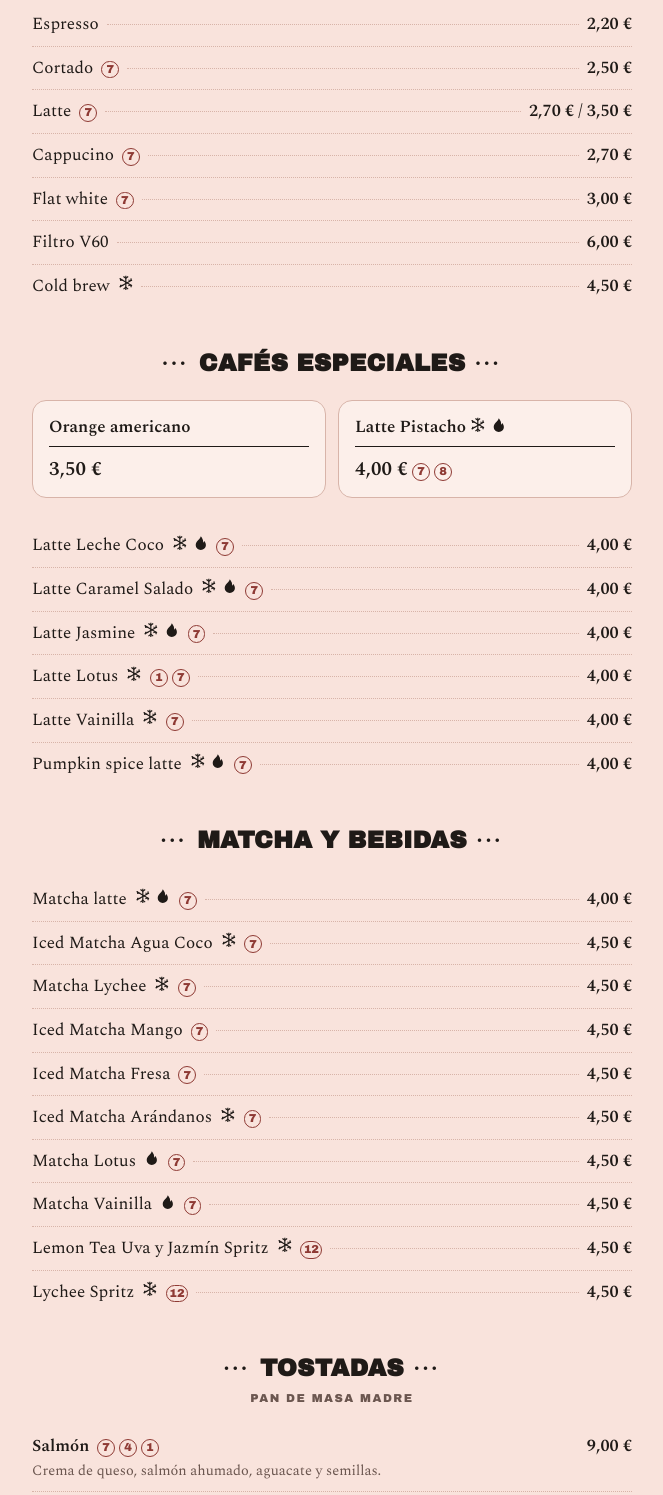
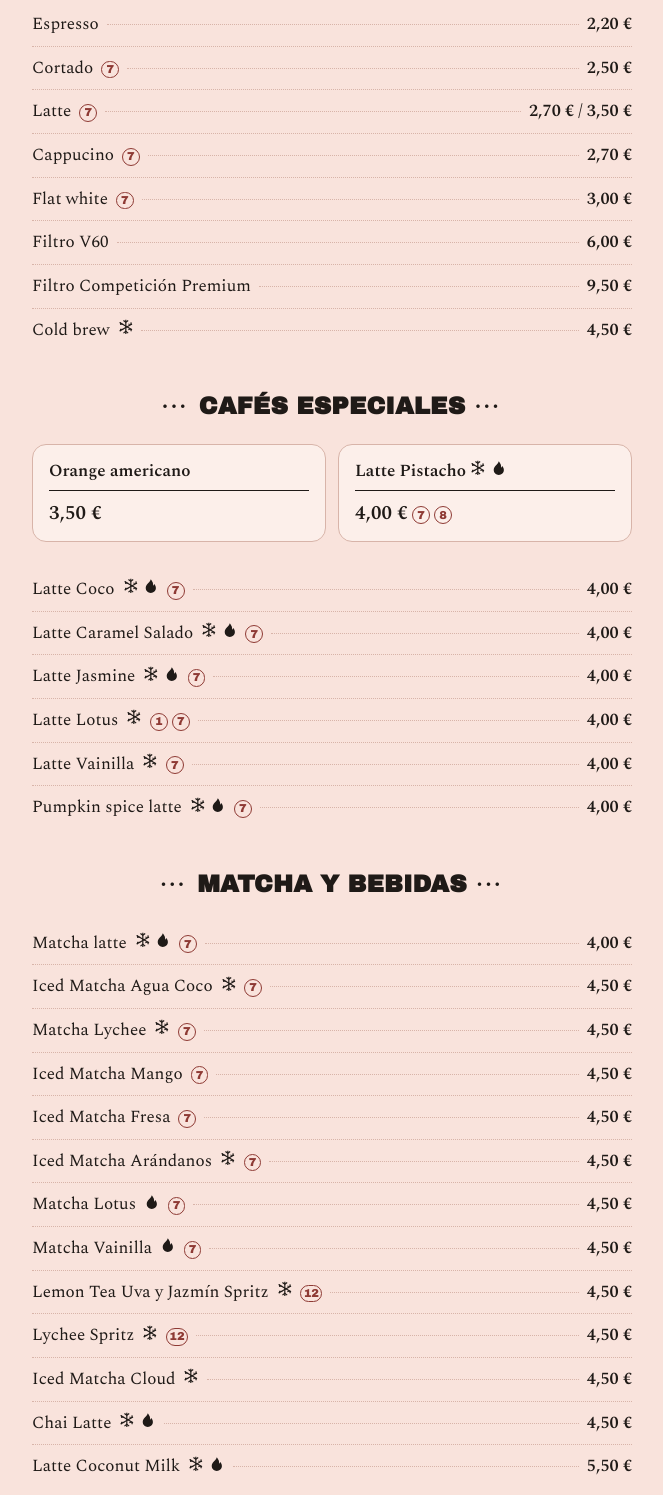
Before and after one commit to Oscarla0/molly-coffee-menu, a plain HTML site: page menu.html in a window 1280 px wide. Shown: the part 463-1958 px from the top of the page, without its empty margins (308-971 px from the left). Drawn offline with nearby package versions, Linux system fonts and the light colour scheme.

Commit message:
Añade Iced Matcha Cloud, Chai Latte y Latte Coconut Milk; Filtro Competición Premium; sube extra de sirope a 0,50 €
Co-Authored-By: Claude Sonnet 5 <noreply@anthropic.com>
Claude-Session: https://claude.ai/code/session_017Z1EUBHK4cdxFWvMd2GSnP

```diff
--- a/menu.html
+++ b/menu.html
@@ -318,6 +318,7 @@ footer .flank{
       <li><div class="row"><span class="name">Cappucino</span><span class="algs"><a class="alg" href="#a7" aria-label="Alérgeno: leche">7</a></span><span class="leader"></span><span class="price">2,70 €</span></div></li>
       <li><div class="row"><span class="name">Flat white</span><span class="algs"><a class="alg" href="#a7" aria-label="Alérgeno: leche">7</a></span><span class="leader"></span><span class="price">3,00 €</span></div></li>
       <li><div class="row"><span class="name">Filtro V60</span><span class="leader"></span><span class="price">6,00 €</span></div></li>
+      <li><div class="row"><span class="name">Filtro Competición Premium</span><span class="leader"></span><span class="price">9,50 €</span></div></li>
       <li><div class="row"><span class="name">Cold brew</span><span class="temps"><svg class="ic" role="img" aria-label="Disponible frío"><use href="#ic-cold"/></svg></span><span class="leader"></span><span class="price">4,50 €</span></div></li>
     </ul>
   </section>
@@ -338,7 +339,7 @@ footer .flank{
     </div>
 
     <ul class="list">
-      <li><div class="row"><span class="name">Latte Leche Coco</span><span class="temps"><svg class="ic" role="img" aria-label="Disponible frío"><use href="#ic-cold"/></svg><svg class="ic" role="img" aria-label="Disponible caliente"><use href="#ic-hot"/></svg></span><span class="algs"><a class="alg" href="#a7" aria-label="Alérgeno: leche">7</a></span><span class="leader"></span><span class="price">4,00 €</span></div></li>
+      <li><div class="row"><span class="name">Latte Coco</span><span class="temps"><svg class="ic" role="img" aria-label="Disponible frío"><use href="#ic-cold"/></svg><svg class="ic" role="img" aria-label="Disponible caliente"><use href="#ic-hot"/></svg></span><span class="algs"><a class="alg" href="#a7" aria-label="Alérgeno: leche">7</a></span><span class="leader"></span><span class="price">4,00 €</span></div></li>
       <li><div class="row"><span class="name">Latte Caramel Salado</span><span class="temps"><svg class="ic" role="img" aria-label="Disponible frío"><use href="#ic-cold"/></svg><svg class="ic" role="img" aria-label="Disponible caliente"><use href="#ic-hot"/></svg></span><span class="algs"><a class="alg" href="#a7" aria-label="Alérgeno: leche">7</a></span><span class="leader"></span><span class="price">4,00 €</span></div></li>
       <li><div class="row"><span class="name">Latte Jasmine</span><span class="temps"><svg class="ic" role="img" aria-label="Disponible frío"><use href="#ic-cold"/></svg><svg class="ic" role="img" aria-label="Disponible caliente"><use href="#ic-hot"/></svg></span><span class="algs"><a class="alg" href="#a7" aria-label="Alérgeno: leche">7</a></span><span class="leader"></span><span class="price">4,00 €</span></div></li>
       <li><div class="row"><span class="name">Latte Lotus</span><span class="temps"><svg class="ic" role="img" aria-label="Disponible frío"><use href="#ic-cold"/></svg></span><span class="algs"><a class="alg" href="#a1" aria-label="Alérgeno: cereales con gluten">1</a><a class="alg" href="#a7" aria-label="Alérgeno: leche">7</a></span><span class="leader"></span><span class="price">4,00 €</span></div></li>
@@ -362,6 +363,9 @@ footer .flank{
       <li><div class="row"><span class="name">Matcha Vainilla</span><span class="temps"><svg class="ic" role="img" aria-label="Disponible caliente"><use href="#ic-hot"/></svg></span><span class="algs"><a class="alg" href="#a7" aria-label="Alérgeno: leche">7</a></span><span class="leader"></span><span class="price">4,50 €</span></div></li>
       <li><div class="row"><span class="name">Lemon Tea Uva y Jazmín Spritz</span><span class="temps"><svg class="ic" role="img" aria-label="Disponible frío"><use href="#ic-cold"/></svg></span><span class="algs"><a class="alg" href="#a12" aria-label="Alérgeno: sulfitos">12</a></span><span class="leader"></span><span class="price">4,50 €</span></div></li>
       <li><div class="row"><span class="name">Lychee Spritz</span><span class="temps"><svg class="ic" role="img" aria-label="Disponible frío"><use href="#ic-cold"/></svg></span><span class="algs"><a class="alg" href="#a12" aria-label="Alérgeno: sulfitos">12</a></span><span class="leader"></span><span class="price">4,50 €</span></div></li>
+      <li><div class="row"><span class="name">Iced Matcha Cloud</span><span class="temps"><svg class="ic" role="img" aria-label="Disponible frío"><use href="#ic-cold"/></svg></span><span class="leader"></span><span class="price">4,50 €</span></div></li>
+      <li><div class="row"><span class="name">Chai Latte</span><span class="temps"><svg class="ic" role="img" aria-label="Disponible frío"><use href="#ic-cold"/></svg><svg class="ic" role="img" aria-label="Disponible caliente"><use href="#ic-hot"/></svg></span><span class="leader"></span><span class="price">4,50 €</span></div></li>
+      <li><div class="row"><span class="name">Latte Coconut Milk</span><span class="temps"><svg class="ic" role="img" aria-label="Disponible frío"><use href="#ic-cold"/></svg><svg class="ic" role="img" aria-label="Disponible caliente"><use href="#ic-hot"/></svg></span><span class="leader"></span><span class="price">5,50 €</span></div></li>
     </ul>
   </section>
 
@@ -437,7 +441,7 @@ footer .flank{
     </ul>
 
     <ul class="extras">
-      <li>Extra de sirope: <b>0,30 €</b></li>
+      <li>Extra de sirope: <b>0,50 €</b></li>
       <li>Extra de café: <b>0,80 €</b></li>
       <li>Opción con leche vegetal (avena y coco): <b>0,30 €</b> <span class="algs"><a class="alg" href="#a7" aria-label="Alérgeno: leche">7</a></span></li>
       <li>Matcha grande XL: <b>1,00 €</b></li>
```
